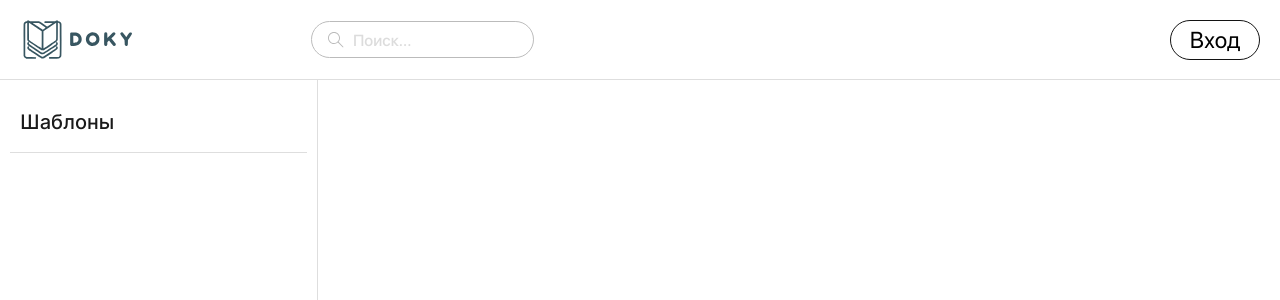
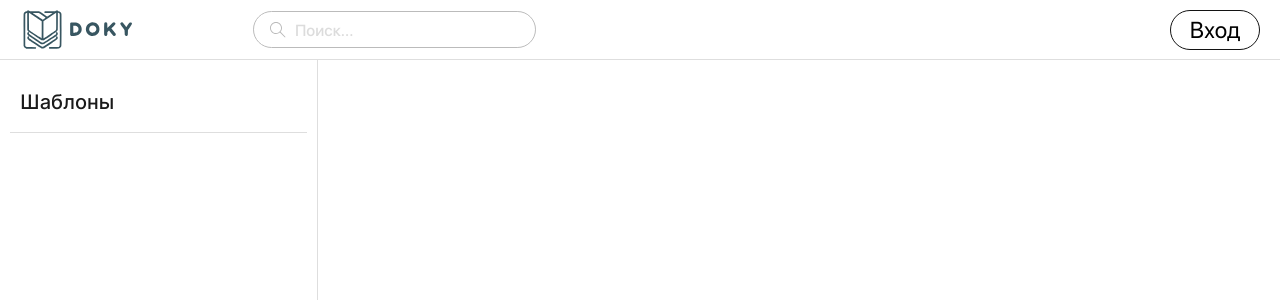
Before and after one commit to document-template-engine/frontend, a React (Create React App) app: page /drafts in a window 1280 px wide. Shown: the top 300 px of the page. Built offline with nearby package versions, Linux system fonts and the light colour scheme.

Commit message:
фиксы от Кати Л

```diff
--- a/src/components/App/App.css
+++ b/src/components/App/App.css
@@ -13,3 +13,9 @@
 	width: 100%;
 	margin: auto;
 }
+
+@media screen and (max-width: 1370px) {
+	.pages {
+		grid-template-rows: 60px 1fr;
+	}
+}
--- a/src/components/Header/Header.module.sass
+++ b/src/components/Header/Header.module.sass
@@ -182,14 +182,14 @@ div.header__modal-container
 
     .header__form
         margin: auto
-            left: 128px
+            left: 70px
 
     .header__search-form
         width: 280px
 
 
     .header__input
-        width: 180px
+        width: 240px
 
     .header__login-button
         width: 90px
```
